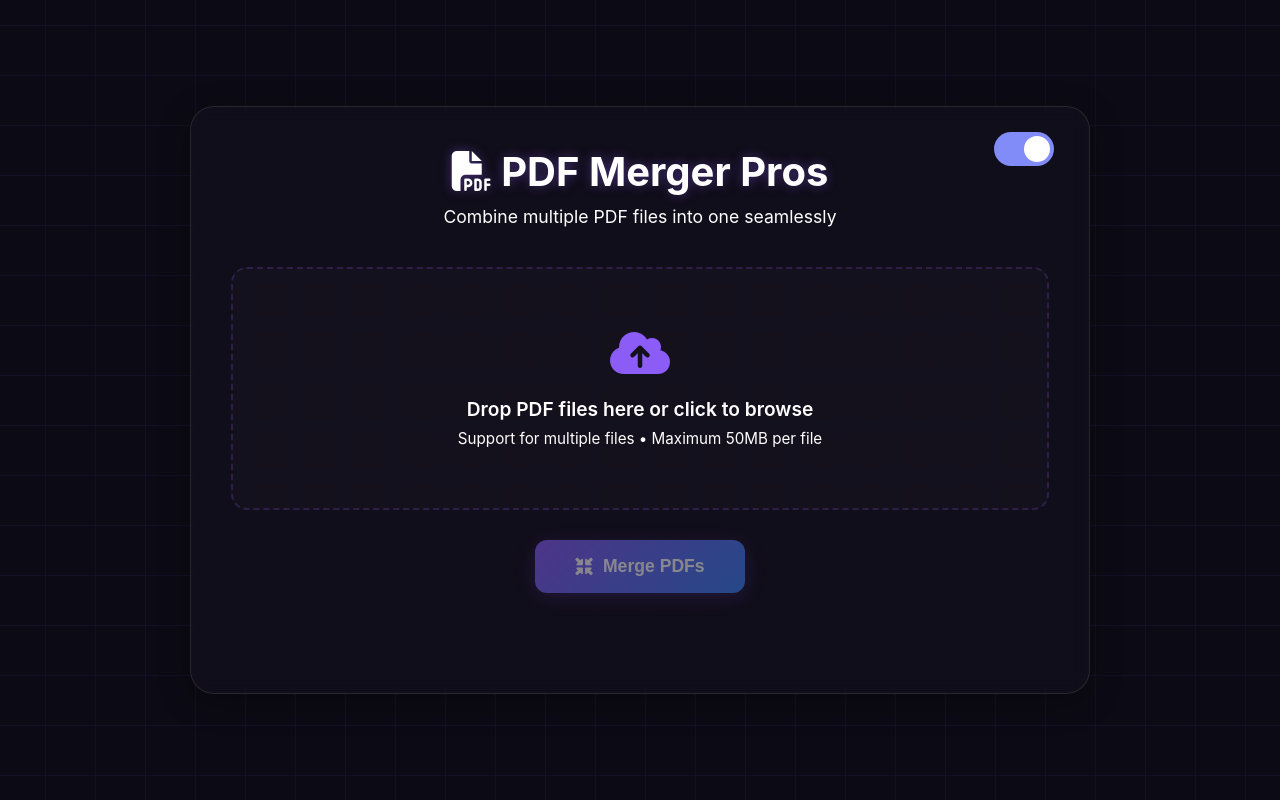
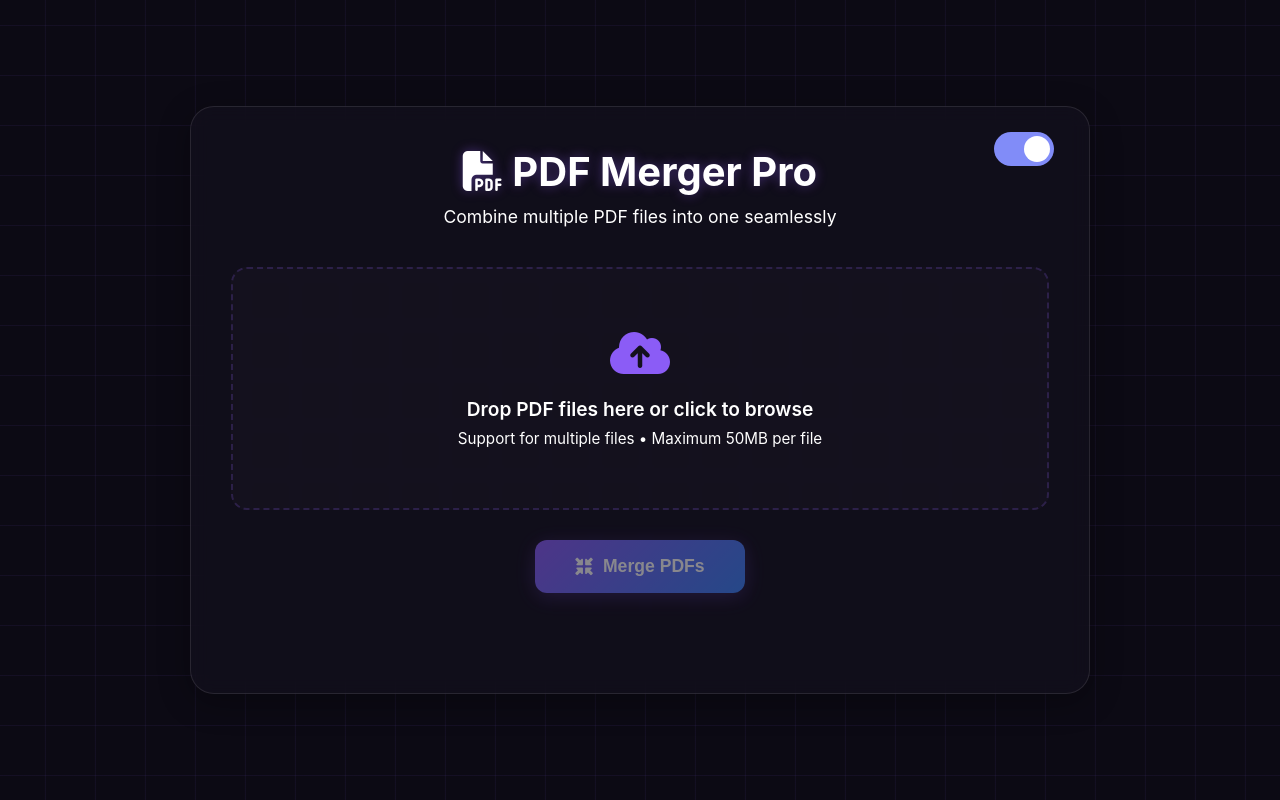
Before and after one commit to KeshavAbhishek/nodepdf, a website: page public/index.html in a window 1280 px wide. Drawn offline with nearby package versions, Linux system fonts and the light colour scheme.

Commit message:
Automated deployment on 2025-08-07 02:44:19

```diff
--- a/public/index.html
+++ b/public/index.html
@@ -16,7 +16,7 @@
 <body class="dark-mode">
     <div class="container">
         <div class="header">
-            <h1><i class="fas fa-file-pdf"></i> PDF Merger Pros</h1>
+            <h1><i class="fas fa-file-pdf"></i> PDF Merger Pro</h1>
             <p>Combine multiple PDF files into one seamlessly</p>
         </div>
 
```
